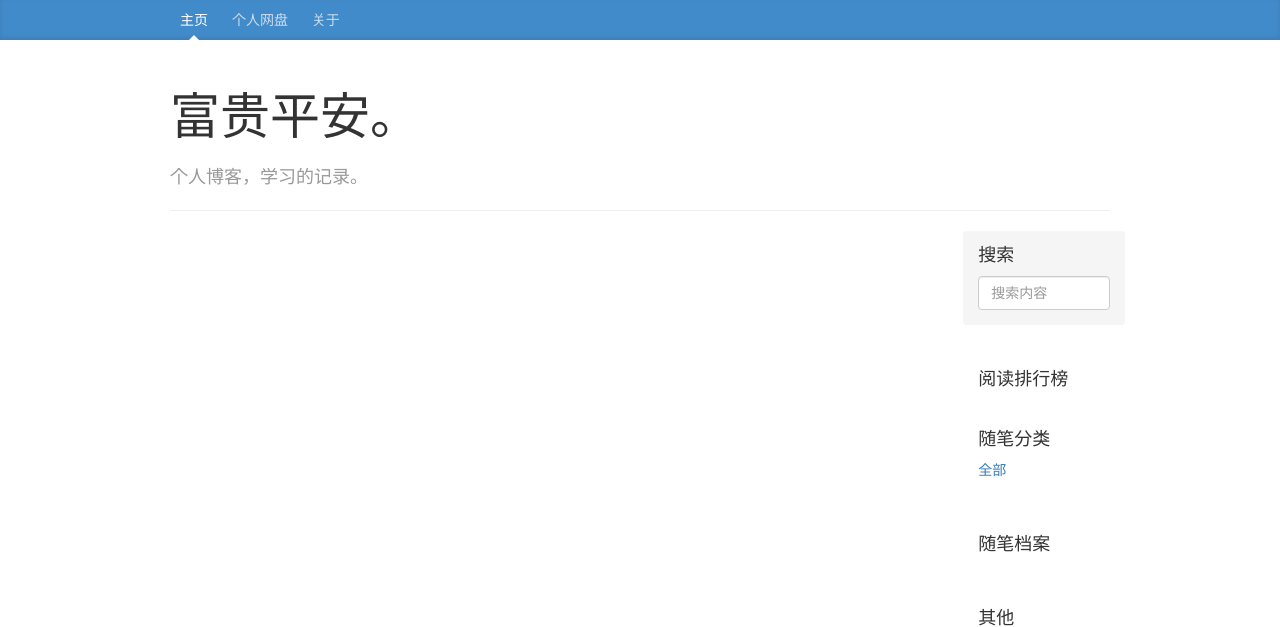
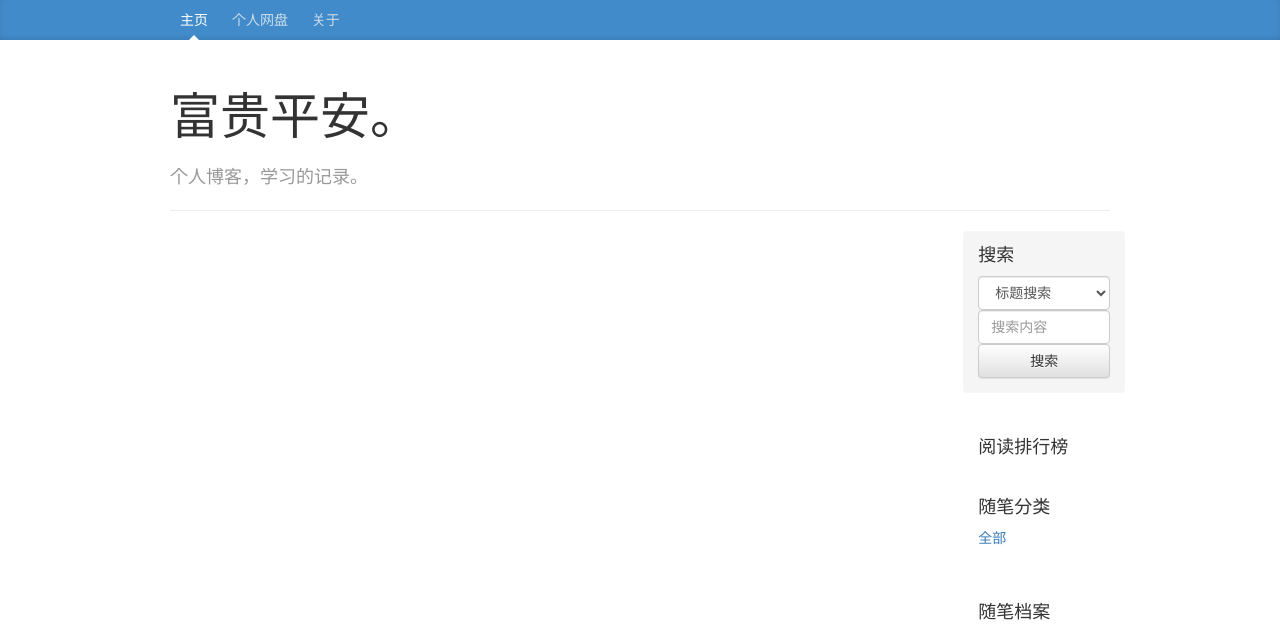
Before and after one commit to yzwjy25/Django-Blog, a Django app: page / in a window 1280 px wide. Shown: the top 627 px of the page. Run offline with Django 3.2, Linux system fonts and the light colour scheme; data that the repository does not hold is empty; some libraries are stand-ins or nearby versions.

Commit message:
侧边栏开发2

```diff
--- a/templates/base.html
+++ b/templates/base.html
@@ -16,6 +16,9 @@
             position: fixed;
             bottom: 0;
             width: 100%;
+        }
+        .select-box {
+            background-color: #00ffff;
         }
     </style>
 </head>
@@ -46,8 +49,16 @@
         {#        右侧菜单#}
         <div class="col-sm-2 col-sm-offset-1 blog-sidebar">
             <div class="sidebar-module sidebar-module-inset">
-                <h4>搜索</h4>
-                <input type="email" class="form-control" id="exampleInputEmail3" placeholder="搜索内容">
+                <form method="post" action="/">
+                    <h4>搜索</h4>
+                    {% csrf_token %}
+                    <select class="form-control" name="type">
+                        <option value="title">标题搜索</option>
+                        <option value="content">内容搜索</option>
+                    </select>
+                    <input type="text" class="form-control" id="search" placeholder="搜索内容" name="value" value="{{ search_value }}">
+                    <input type="submit" value="搜索" class="btn btn-default form-control">
+                </form>
             </div>
             <div class="sidebar-module">
                 <div class="sidebar-module">
--- a/web/models.py
+++ b/web/models.py
@@ -11,7 +11,11 @@ class Blog(models.Model):
 
     category = models.ForeignKey(to="Category", verbose_name='所属类别', on_delete=models.CASCADE, default=1)
 
-    read_count = models.IntegerField(verbose_name='阅读数', default=0)
+    read_count = models.PositiveIntegerField(verbose_name='阅读数',default=0)
+
+    def increase_views(self):
+        self.read_count += 1
+        self.save(update_fields=['read_count'])
 
     publish_time = models.DateTimeField(verbose_name="发布时间")
 
--- a/web/templates/web/content.html
+++ b/web/templates/web/content.html
@@ -31,7 +31,7 @@
 {#{% endblock %}#}
 {% block content %}
 
-    <div class="col-md-9 blog-main">
+    <div class="col-sm-9 blog-main">
         <textarea style="display: none;" id="content">{{ blog.content }}</textarea>
         <div class="blog-post">
             {#        <h2 class="blog-post-title" style="font-size: 40px; margin-top: 20px;">{{ blog.title }}</h2>#}
--- a/web/templates/web/index.html
+++ b/web/templates/web/index.html
@@ -10,14 +10,27 @@
     <hr>
 {% endblock %}
 {% block content %}
-    <div class="col-md-9 blog-main">
+    <div class="col-sm-9 blog-main">
         {% for article in articles %}
-            <div class="blog-post">
-                <h2 class="blog-post-title"><a href="{% url "blogcontent" article.id %}">{{ article.title }}</a></h2>
-                <p style="font-size: 14px;">{{ article.content_sample }}</p>
-                <p class="blog-post-meta" style="float: right;font-size: 14px;">{{ article.publish_time }}</p>
+            <div class="box" style="padding:0 10px;">
+                <div class="blog-post">
+                    <h2 class="blog-post-title"><a href="{% url "blogcontent" article.id %}">{{ article.title }}</a>
+                    </h2>
+                    <p style="font-size: 14px;">{{ article.content_sample }}</p>
+                    <p class="blog-post-meta" style="float: right;font-size: 14px;">{{ article.publish_time }}</p>
+                </div>
+                <hr>
             </div>
-            <hr>
         {% endfor %}
     </div>
 {% endblock %}
+{% block js %}
+    <script>
+        $(".blog-main").on('mouseover', '.box', function () {
+            $(this).addClass("select-box")
+        })
+        $(".blog-main").on('mouseleave', '.box', function () {
+            $(this).removeClass("select-box")
+        })
+    </script>
+{% endblock %}
--- a/web/templatetags/sidebar.py
+++ b/web/templatetags/sidebar.py
@@ -31,7 +31,7 @@ def yearmonth():
     html = ""
 
     for item in blogs:
-        html += "<li><a href=\"?year={}&month={}\">{}({})</a></li>".format(item['month'].year, item['month'].month,item['month'].strftime('%Y-%m-%d'), item['num'])
+        html += "<li><a href=\"?year={}&month={}\">{}({})</a></li>".format(item['month'].year, item['month'].month,item['month'].strftime('%Y-%m'), item['num'])
     # print(html)
     return mark_safe(html)
 
--- a/web/views.py
+++ b/web/views.py
@@ -1,4 +1,5 @@
 import datetime
+import json
 
 from django.shortcuts import render, HttpResponse
 from .models import Blog
@@ -6,6 +7,7 @@ from .models import Blog
 # Create your views here.
 def index(request):
     query_con = {}
+    #按条件查询
     category_id = request.GET.get('category')
     year = request.GET.get('year')
     month = request.GET.get('month')
@@ -14,18 +16,40 @@ def index(request):
     if year and month:
         query_con['publish_time__year'] = year
         query_con['publish_time__month'] = month
+    #搜索
+    value = ''
+    if request.method == 'POST':
+        type_ = request.POST.get('type')
+        value = request.POST.get('value')
+        # print(type_, value)
+        if type_ == 'title':
+            query_con['title__contains'] = value
+        else:
+            query_con['content__contains'] = value
+
     article = Blog.objects.filter(**query_con).order_by('-publish_time').values("id", "title","content_sample", "publish_time")
 
     return render(
         request,
         "web/index.html",
         {
-            "articles":article
+            "articles":article,
+            'search_value':value
         }
     )
 
 def blogcontent(request, blog_id):
     blog = Blog.objects.filter(pk = blog_id).first()
-    blog.read_count += 1
-    blog.save()
-    return render(request, "web/content.html", {"blog":blog})
+    readed_list = json.loads(request.COOKIES.get('readed', '[]'))
+    # print(readed_list, type(readed_list))
+
+    response = render(request, "web/content.html", {"blog": blog})
+
+    if blog.id not in readed_list:
+        print(readed_list)
+        blog.increase_views()
+        readed_list.append(blog.id)
+        response.set_cookie('readed', readed_list)
+
+
+    return response
```
Also changed, not shown: web/migrations/0003_alter_blog_read_count.py (added).
